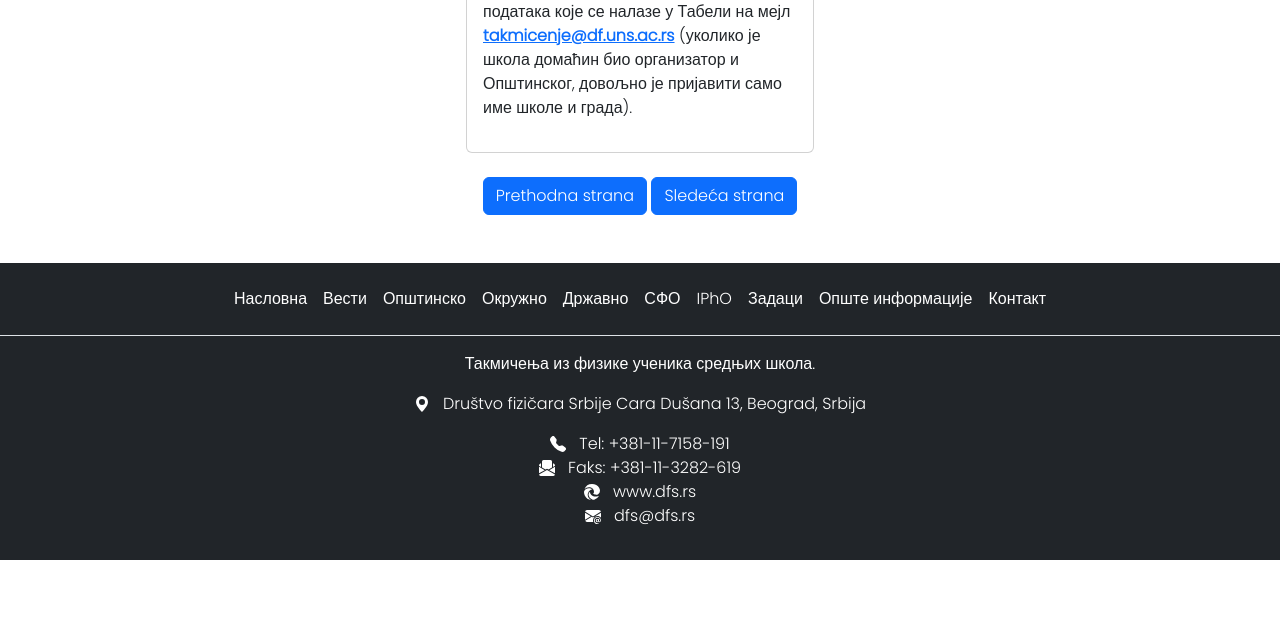
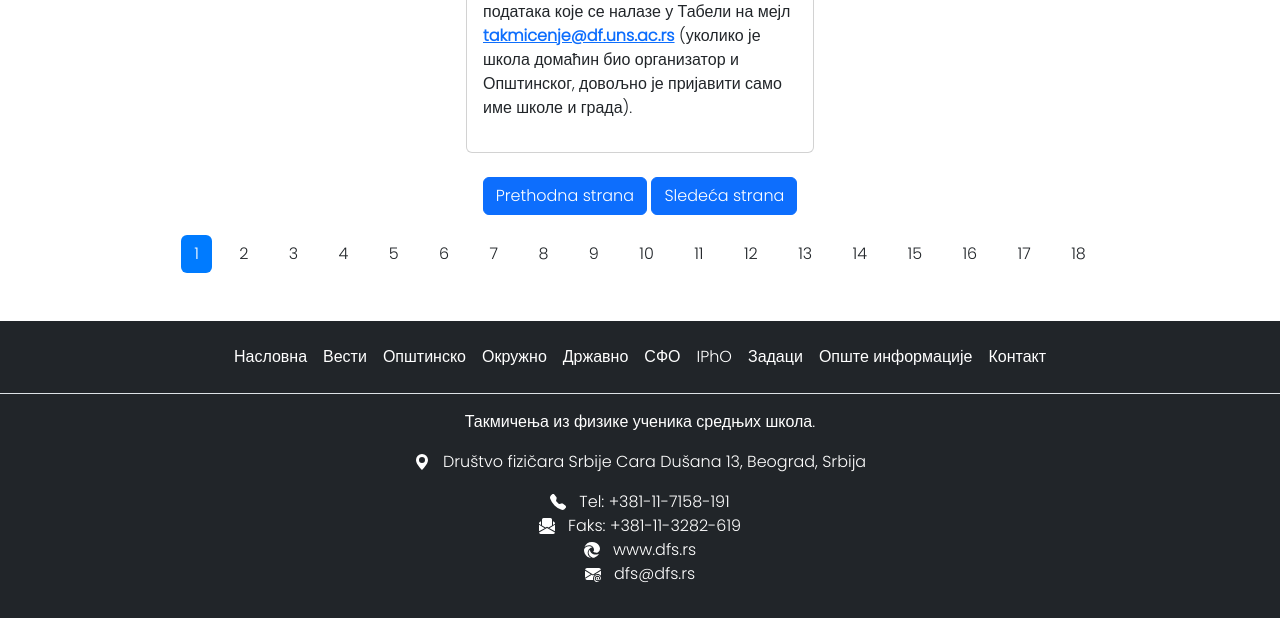
Before and after one commit to LazarevicV/takmicenja-fizika-srednja-skola, a Flask app: page /vesti in a window 1280 px wide. Shown: the part 818-1436 px from the top of the page. Before the commit the page ends 1378 px from the top, so only its background shows below. Run offline with Flask 3, Linux system fonts and the light colour scheme.

Commit message:
vesti dodata paginacija

```diff
--- a/static/js/main.js
+++ b/static/js/main.js
@@ -42,9 +42,9 @@ function backToTop() {
 // Back to top button
 
 
-
+// paginacija, button za sledeca i prethodna stranica
 let currentPage = 1;
-    const totalRows = 18; // Ukupan broj redova
+const totalRows = 18;
 
 function showPage(page) {
     // Sakrij sve redove
@@ -54,6 +54,14 @@ let currentPage = 1;
 
     // Prikazi samo odabrani red
     $(`#row${page}`).show();
+
+    // Ukloni klasu current-page sa svih dugmadi paginacije
+    document.querySelectorAll('.btn-pagination').forEach(btn => {
+        btn.classList.remove('current-page');
+    });
+
+    // Dodaj klasu current-page na trenutno označeno dugme
+    document.querySelector(`.btn-pagination:nth-child(${page})`).classList.add('current-page');
 }
 
 function showNextPage() {
@@ -75,47 +83,6 @@ let currentPage = 1;
 }
 
 // Prikazi prvu stranu kada se stranica učita
-    $(document).ready(function () {
+document.addEventListener("DOMContentLoaded", function () {
     showPage(currentPage);
 });
-
-
-// Paginacija
-
-// document.addEventListener("DOMContentLoaded", function () {
-//     const newsPages = document.querySelectorAll('.news-page');
-//     let currentPage = 1;
-
-//     function showPage(pageNumber) {
-//         newsPages.forEach(page => {
-//             page.style.display = "none";
-//         });
-
-//         const selectedPage = document.querySelector(`.news-page[data-page="${pageNumber}"]`);
-//         if (selectedPage) {
-//             selectedPage.style.display = "flex"; // Podešavanje stila na flex ako koristite Bootstrap grid system
-//         }
-//     }
-
-//     function updatePagination() {
-//         const paginationLinks = document.querySelectorAll('.pagination .page-link');
-//         paginationLinks.forEach(link => {
-//             link.addEventListener('click', function (event) {
-//                 event.preventDefault();
-//                 const targetPage = this.innerText;
-//                 if (targetPage === '«') {
-//                     currentPage = Math.max(1, currentPage - 1);
-//                 } else if (targetPage === '»') {
-//                     currentPage = Math.min(newsPages.length, currentPage + 1);
-//                 } else {
-//                     currentPage = parseInt(targetPage);
-//                 }
-
-//                 showPage(currentPage);
-//             });
-//         });
-//     }
-
-//     showPage(currentPage);
-//     updatePagination();
-// });
--- a/templates/vesti.html
+++ b/templates/vesti.html
@@ -1251,14 +1251,69 @@
         <button class="btn btn-primary" onclick="showNextPage()">Sledeća strana</button>
     </div>
 
+    <div class="pagination-container">
+        <button class="btn btn-pagination" onclick="showPage(1)">1</button>
+        <button class="btn btn-pagination" onclick="showPage(2)">2</button>
+        <button class="btn btn-pagination" onclick="showPage(3)">3</button>
+        <button class="btn btn-pagination" onclick="showPage(4)">4</button>
+        <button class="btn btn-pagination" onclick="showPage(5)">5</button>
+        <button class="btn btn-pagination" onclick="showPage(6)">6</button>
+        <button class="btn btn-pagination" onclick="showPage(7)">7</button>
+        <button class="btn btn-pagination" onclick="showPage(8)">8</button>
+        <button class="btn btn-pagination" onclick="showPage(9)">9</button>
+        <button class="btn btn-pagination" onclick="showPage(10)">10</button>
+        <button class="btn btn-pagination" onclick="showPage(11)">11</button>
+        <button class="btn btn-pagination" onclick="showPage(12)">12</button>
+        <button class="btn btn-pagination" onclick="showPage(13)">13</button>
+        <button class="btn btn-pagination" onclick="showPage(14)">14</button>
+        <button class="btn btn-pagination" onclick="showPage(15)">15</button>
+        <button class="btn btn-pagination" onclick="showPage(16)">16</button>
+        <button class="btn btn-pagination" onclick="showPage(17)">17</button>
+        <button class="btn btn-pagination" onclick="showPage(18)">18</button>
+        <!-- Dodajte dugmad prema broju stranica koje imate -->
+    </div>
 
 <style>
     .row {
         display: none;
     }
 
-        #row1, #row2, #row3, #row4, #row5, #row6, #row7, #row8, #row9, #row10, #row11, #row12, #row13, #row14, #row16, #row17, #row18{
+    #row1,
+    #row2,
+    #row3,
+    #row4,
+    #row5,
+    #row6,
+    #row7,
+    #row8,
+    #row9,
+    #row10,
+    #row11,
+    #row12,
+    #row13,
+    #row14,
+    #row15,
+    #row16,
+    #row17,
+    #row18 {
         display: flex;
+    }
+
+    /* Stil za paginaciju */
+    .pagination-container {
+        text-align: center;
+        margin-top: 20px;
+    }
+
+    /* Stil za dugmad paginacije */
+    .btn-pagination {
+        margin: 0 5px;
+    }
+
+    /* Stil za označavanje trenutne stranice */
+.current-page {
+    background-color: #007bff;
+    color: #fff;
 }
     </style>
 
```
Lines whose indentation alone changed are shown as unchanged.
